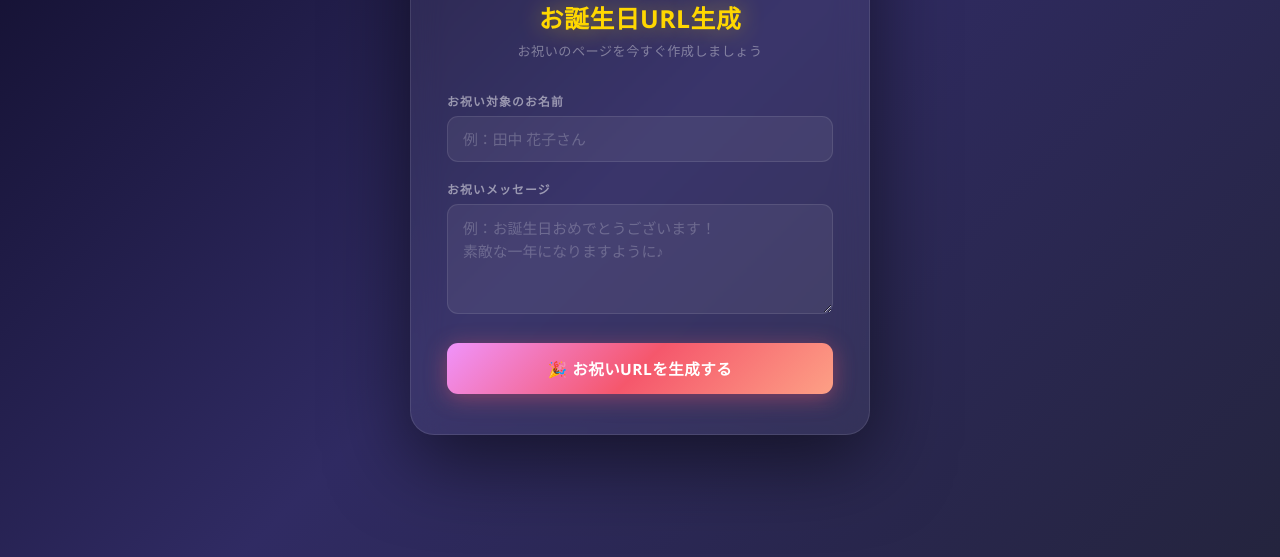
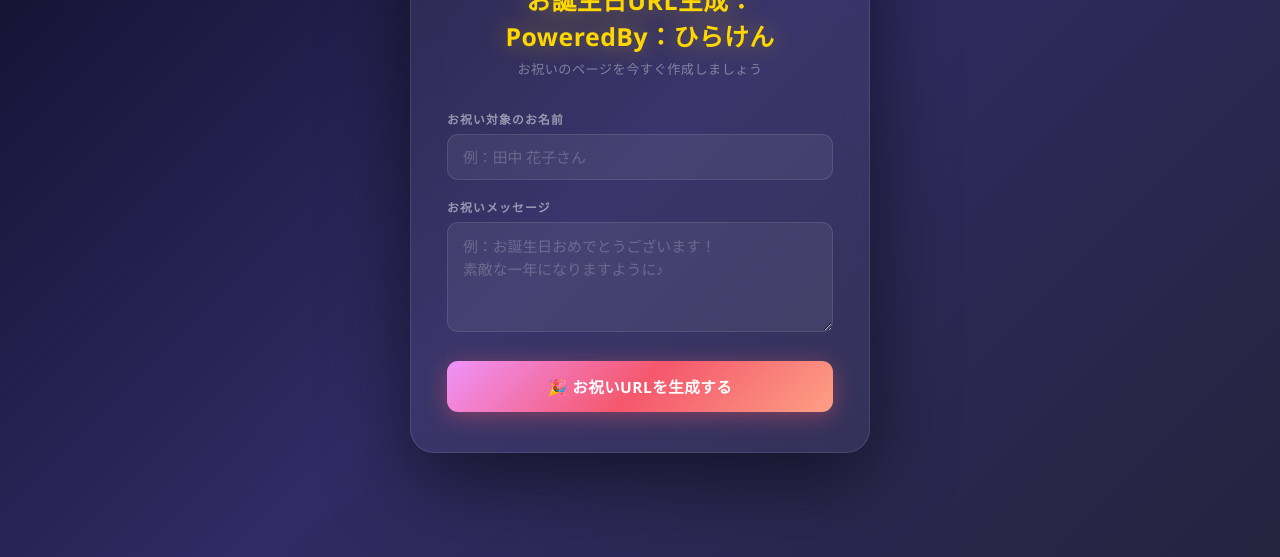
Before and after one commit to QitzPub/happy_birthday, a plain HTML site: page index.html in a window 1280 px wide. Shown: the part 243-800 px from the top of the page. Drawn offline with Linux system fonts and the light colour scheme.

Commit message:
Update index.html

```diff
--- a/index.html
+++ b/index.html
@@ -190,7 +190,7 @@
     <div class="card">
       <div class="card-head">
         <span class="card-emoji">🎂</span>
-        <div class="card-title">お誕生日URL生成</div>
+        <div class="card-title">お誕生日URL生成：PoweredBy：ひらけん</div>
         <div class="card-sub">お祝いのページを今すぐ作成しましょう</div>
       </div>
 
```
